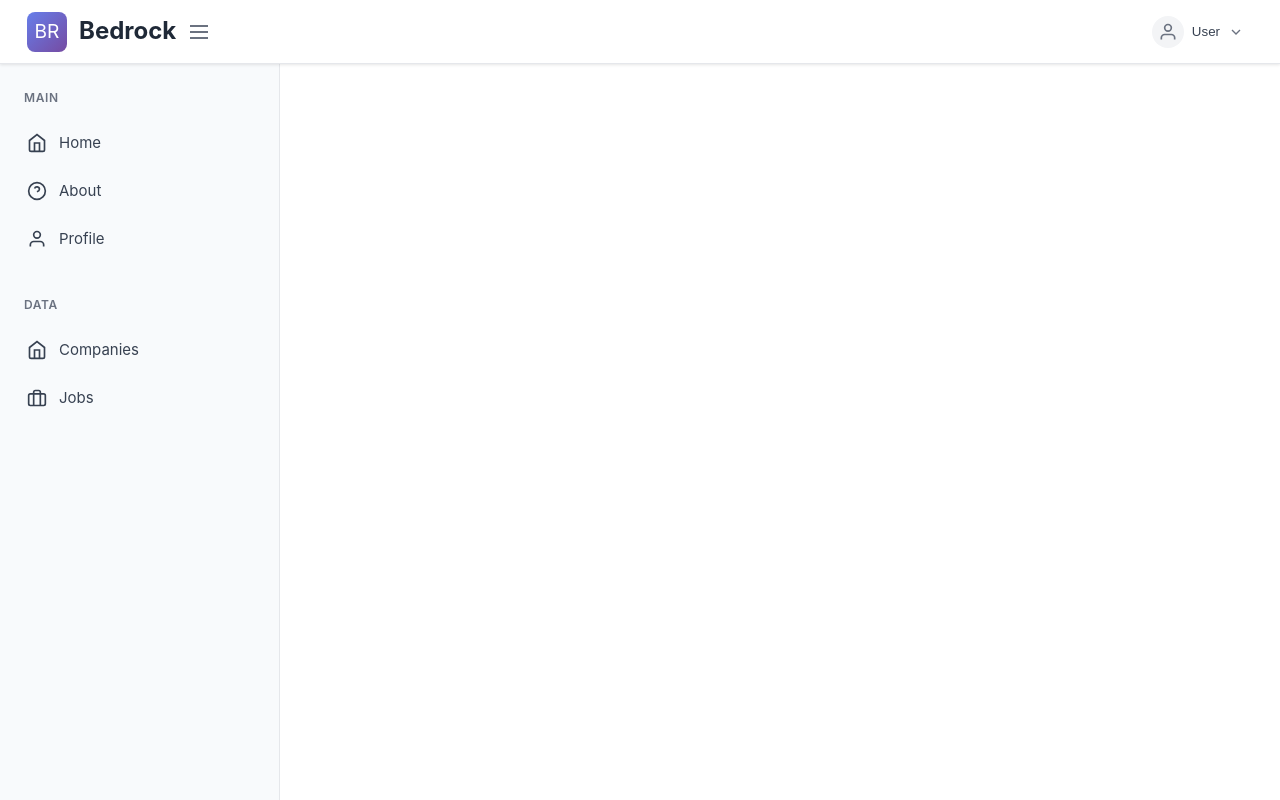
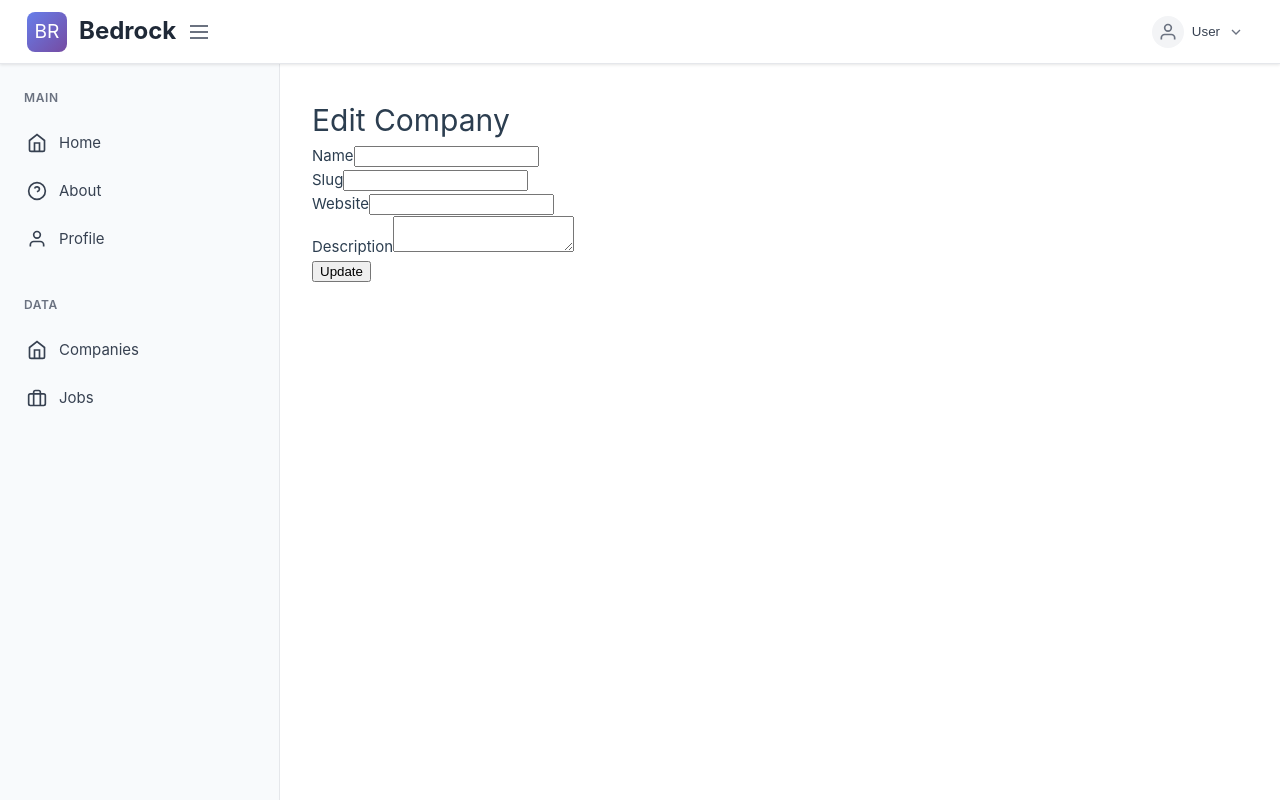
Before and after one commit to bluesaltlabs/spokanejobs.net, a Vue app in the folder frontend/: page /companies/1/edit in a window 1280 px wide. Built offline with nearby package versions, Linux system fonts and the light colour scheme; no server answers; the database is empty.

Commit message:
vibe-codes some initial CRUD functionality (needs further review).

```diff
--- a/frontend/src/components/CompaniesList.vue
+++ b/frontend/src/components/CompaniesList.vue
@@ -1,36 +1,74 @@
 <script setup>
 import { onMounted } from 'vue'
-import { RouterLink } from 'vue-router'
-//import {storeToRefs } from 'pinia'
+import { useRouter } from 'vue-router'
 import { useCompanies } from '@/stores/companies'
 
 const companiesStore = useCompanies()
+const router = useRouter()
 
 onMounted(() => {
   companiesStore.fetchCompanies()
 })
 
+function editCompany(slug) {
+  router.push({ name: 'company-edit', params: { slug } })
+}
+
+async function deleteCompany(id) {
+  if (confirm('Delete this company?')) {
+    await companiesStore.deleteCompany(id)
+    await companiesStore.fetchCompanies()
+  }
+}
 </script>
 
 <template>
-<div>
-  <h1>Companies</h1>
-  <ul>
-    <li v-for="company in companiesStore.sortedCompanies" :key="company.id">
-
-      <RouterLink :to="{ name: 'company-detail', params: { slug: company.slug } }">
-        {{ company.name }}
-      </RouterLink>
-    </li>
-    <!-- <li v-for="company in companies" :key="company.id">
-      <RouterLink :to="{ name: 'Company', params: { id: company.id } }">
-        {{ company.name }}
-      </RouterLink>
-    </li> -->
-  </ul>
-</div>
+  <div>
+    <h1>Companies</h1>
+    <table>
+      <thead>
+        <tr>
+          <th>Name</th>
+          <th>Slug</th>
+          <th>Website</th>
+          <th>Actions</th>
+        </tr>
+      </thead>
+      <tbody>
+        <tr v-for="company in companiesStore.sortedCompanies" :key="company.id">
+          <td>
+            <router-link :to="{ name: 'company-detail', params: { slug: company.slug } }">
+              {{ company.name }}
+            </router-link>
+          </td>
+          <td>{{ company.slug }}</td>
+          <td>
+            <a :href="company.website" target="_blank" v-if="company.website">{{ company.website }}</a>
+          </td>
+          <td>
+            <button @click="editCompany(company.slug)">Edit</button>
+            <button @click="deleteCompany(company.id)">Delete</button>
+          </td>
+        </tr>
+      </tbody>
+    </table>
+  </div>
 </template>
 
 <style scoped>
-/* todo: styles */
+table {
+  width: 100%;
+  border-collapse: collapse;
+}
+th, td {
+  padding: 0.5rem 1rem;
+  border-bottom: 1px solid #eee;
+}
+th {
+  text-align: left;
+  background: #f8fafc;
+}
+button {
+  margin-right: 0.5rem;
+}
 </style>
--- a/frontend/src/components/CompanyDetail.vue
+++ b/frontend/src/components/CompanyDetail.vue
@@ -1,34 +1,28 @@
 <script setup>
-import { onMounted } from 'vue'
-import { RouterLink, RouterView } from 'vue-router'
-//import {storeToRefs } from 'pinia'
+import { onMounted, computed } from 'vue'
+import { useRoute } from 'vue-router'
 import { useCompany } from '@/stores/company'
 
 const companyStore = useCompany()
+const route = useRoute()
 
 onMounted(() => {
-  companyStore.fetchCompany(this.$route.query.slug)
+  companyStore.fetchCompany(route.params.slug)
 })
 
+const company = computed(() => companyStore.company)
 </script>
 
 <template>
-<div>
-  <h1>
-    <!-- <span>Company: {{ companiesStore.company?.name }}</span><br /> -->
-    <!-- <small>{{ companiesStore.company?.slug }}</small> -->
-  </h1>
-  <!-- <RouterLink :to="{ name: 'companies-list' }"> -->
-    <!-- < Companies -->
-  <!-- </RouterLink> -->
-
-  <code>
-    {{ this.$route.query }}
-  </code>
-  <p>
-  <!-- {{ companiesStore?.company.description }} -->
-  </p>
-</div>
+  <div v-if="company">
+    <h1>{{ company.name }}</h1>
+    <p><strong>Slug:</strong> {{ company.slug }}</p>
+    <p v-if="company.website"><strong>Website:</strong> <a :href="company.website" target="_blank">{{ company.website }}</a></p>
+    <p v-if="company.description"><strong>Description:</strong> {{ company.description }}</p>
+  </div>
+  <div v-else>
+    <p>Loading...</p>
+  </div>
 </template>
 
 <style scoped>
--- /dev/null
+++ b/frontend/src/components/CompanyForm.vue
@@ -0,0 +1,58 @@
+<script setup>
+import { ref, watch, onMounted } from 'vue'
+import { useCompanies } from '@/stores/companies'
+import { useRouter, useRoute } from 'vue-router'
+
+const companiesStore = useCompanies()
+const router = useRouter()
+const route = useRoute()
+
+const isEdit = route.name === 'company-edit'
+const form = ref({
+  name: '',
+  slug: '',
+  website: '',
+  description: ''
+})
+
+onMounted(async () => {
+  if (isEdit) {
+    await companiesStore.fetchCompanies()
+    const company = companiesStore.companies.find(c => c.slug === route.params.slug)
+    if (company) {
+      form.value = { ...company }
+    }
+  }
+})
+
+async function submit() {
+  if (isEdit) {
+    await companiesStore.updateCompany(form.value)
+  } else {
+    await companiesStore.createCompany(form.value)
+  }
+  router.push({ name: 'companies-list' })
+}
+</script>
+
+<template>
+  <form @submit.prevent="submit">
+    <div>
+      <label>Name</label>
+      <input v-model="form.name" required />
+    </div>
+    <div>
+      <label>Slug</label>
+      <input v-model="form.slug" required />
+    </div>
+    <div>
+      <label>Website</label>
+      <input v-model="form.website" />
+    </div>
+    <div>
+      <label>Description</label>
+      <textarea v-model="form.description" />
+    </div>
+    <button type="submit">{{ isEdit ? 'Update' : 'Create' }}</button>
+  </form>
+</template>
--- a/frontend/src/router/index.js
+++ b/frontend/src/router/index.js
@@ -3,6 +3,8 @@ import HomeView from '@/views/HomeView.vue'
 import AboutView from '@/views/AboutView.vue'
 import CompaniesListView from '@/views/CompaniesListView.vue'
 import CompanyDetailView from '@/views/CompanyDetailView.vue'
+import CompanyCreateView from '@/views/CompanyCreateView.vue'
+import CompanyEditView from '@/views/CompanyEditView.vue'
 import JobsListView from '@/views/JobsListView.vue'
 import JobDetailView from '@/views/JobDetailView.vue'
 import ProfileView from '@/views/ProfileView.vue'
@@ -26,9 +28,19 @@ const router = createRouter({
       component: CompaniesListView,
     },
     {
+      path: '/companies/create',
+      name: 'company-create',
+      component: CompanyCreateView,
+    },
+    {
       path: '/companies/:slug',
       name: 'company-detail',
       component: CompanyDetailView,
+    },
+    {
+      path: '/companies/:slug/edit',
+      name: 'company-edit',
+      component: CompanyEditView,
     },
     {
       path: '/jobs',
--- a/frontend/src/stores/companies.js
+++ b/frontend/src/stores/companies.js
@@ -13,7 +13,7 @@ export const useCompanies = defineStore('companies', {
     },
     sortedCompanies(state) {
       // return the companies sorted by name
-      return state.companies?.sort((a, b) => a.name.localeCompare(b.name))
+      return state.companies?.slice().sort((a, b) => a.name.localeCompare(b.name))
     }
   },
   actions: {
@@ -26,21 +26,28 @@ export const useCompanies = defineStore('companies', {
       }
       this.companies = data
     },
+    async createCompany(company) {
+      const { error } = await supabase.from('companies').insert([company])
+
+      if (error) throw error
+      await this.fetchCompanies()
+    },
+    async updateCompany(company) {
+      const { error } = await supabase.from('companies').update(company).eq('id', company.id)
+
+      if (error) throw error
+      await this.fetchCompanies()
+    },
+    async deleteCompany(id) {
+      const { error } = await supabase.from('companies').delete().eq('id', id)
+
+      if (error) throw error
+      await this.fetchCompanies()
+    },
     updateFilters(newFilters) {
       const { search, ...rest } = newFilters
       this.filters = { search: search ?? '', ...rest }
       // fetchCompanies()
     },
-    // addCompany(attributes) {
-    //   this.companies.push({
-    //     name: attributes?.name,
-    //     slug: attributes?.slug,
-    //     description: attributes?.description,
-    //     website: attributes?.website,
-    //     job_board_url: attributes?.job_board_url,
-    //     logo_url: attributes?.logo_url,
-    //     industry: attributes?.industry,
-    //   })
-    // },
   },
 })
--- a/frontend/src/stores/company.js
+++ b/frontend/src/stores/company.js
@@ -4,42 +4,16 @@ import { supabase } from '@/lib/supabaseClient'
 export const useCompany = defineStore('company', {
   // state
   state: () => ({
-    company: [],
-    // company: {
-    //   id: 0,
-    //   slug: '',
-    //   //
-    // },
+    company: null,
   }),
-  getters: {
-    //
-  },
   actions: {
     async fetchCompany(slug) {
-      const { data, error } = await supabase.from('companies').select('id, slug').eq('slug', slug)
-      //const { data, error } = await supabase.from('companies').select('where id = ') // todo: this probably needs to use filters
-
+      const { data, error } = await supabase.from('companies').select('*').eq('slug', slug).single()
       if (error) {
         console.error(error)
         throw error
       }
-      this.companies = data
+      this.company = data
     },
-    updateFilters(newFilters) {
-      const { search, ...rest } = newFilters
-      this.filters = { search: search ?? '', ...rest }
-      // fetchCompanies()
-    },
-    // addCompany(attributes) {
-    //   this.companies.push({
-    //     name: attributes?.name,
-    //     slug: attributes?.slug,
-    //     description: attributes?.description,
-    //     website: attributes?.website,
-    //     job_board_url: attributes?.job_board_url,
-    //     logo_url: attributes?.logo_url,
-    //     industry: attributes?.industry,
-    //   })
-    // },
   },
 })
--- a/frontend/src/views/CompaniesListView.vue
+++ b/frontend/src/views/CompaniesListView.vue
@@ -1,9 +1,18 @@
 <script setup>
 import CompaniesList from '../components/CompaniesList.vue'
+import { useRouter } from 'vue-router'
+const router = useRouter()
+function goToCreate() {
+  router.push({ name: 'company-create' })
+}
 </script>
 
 <template>
   <main>
+    <div style="display: flex; justify-content: space-between; align-items: center;">
+      <h1>Companies</h1>
+      <button @click="goToCreate">Add Company</button>
+    </div>
     <CompaniesList />
   </main>
 </template>
--- /dev/null
+++ b/frontend/src/views/CompanyCreateView.vue
@@ -0,0 +1,9 @@
+<script setup>
+import CompanyForm from '@/components/CompanyForm.vue'
+</script>
+<template>
+  <main>
+    <h1>Add Company</h1>
+    <CompanyForm />
+  </main>
+</template>
--- /dev/null
+++ b/frontend/src/views/CompanyEditView.vue
@@ -0,0 +1,9 @@
+<script setup>
+import CompanyForm from '@/components/CompanyForm.vue'
+</script>
+<template>
+  <main>
+    <h1>Edit Company</h1>
+    <CompanyForm />
+  </main>
+</template>
```
